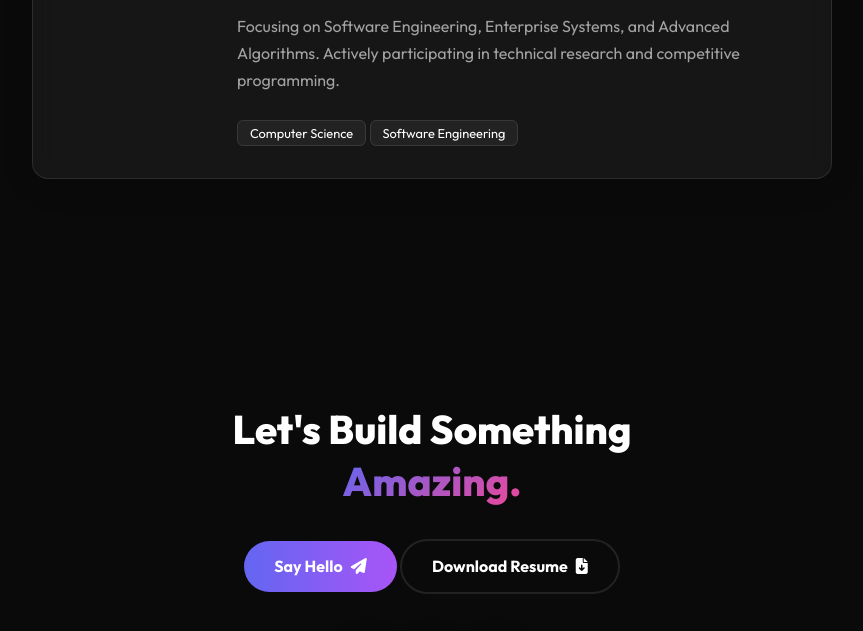
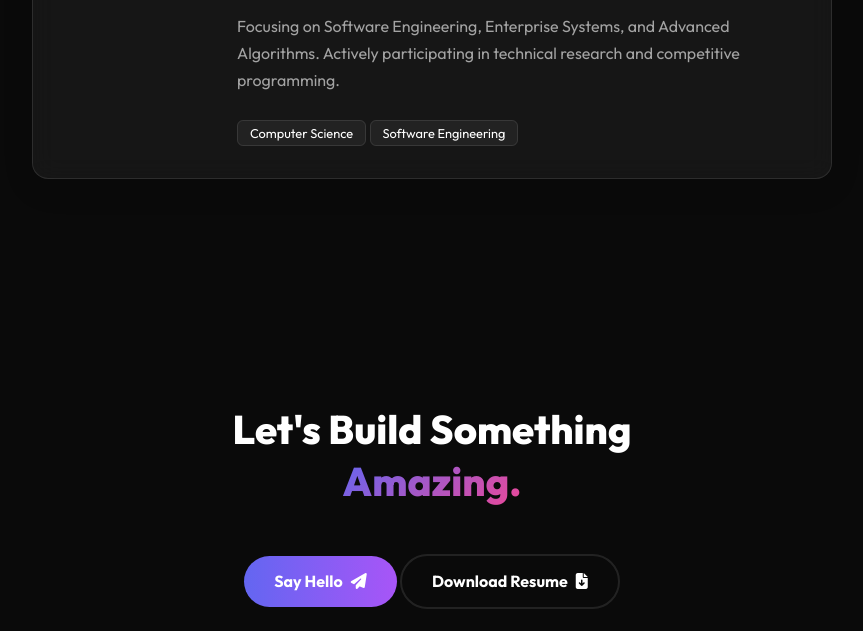
Before and after one commit to FadyASadek/Portfolio, a plain HTML site: page index.html in a window 1280 px wide. Shown: the part 5306-5937 px from the top of the page, without its empty margins (208-1071 px from the left). Drawn offline with Linux system fonts and the light colour scheme.

Commit message:
add margin between links

```diff
--- a/index.html
+++ b/index.html
@@ -563,6 +563,7 @@
           href="assets/Fady_Ashraf_CV.pdf"
           download
           target="_blank"
+          style="margin-top: 15px !important"
           onclick="
             this.innerHTML =
               'Downloading... <i class=\'fas fa-spinner fa-spin\'></i>'
```
